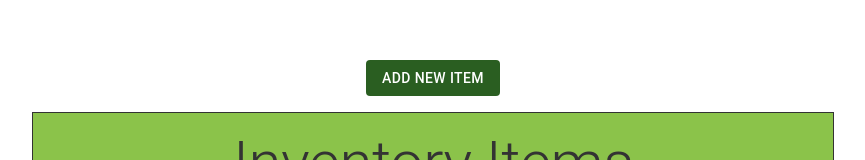
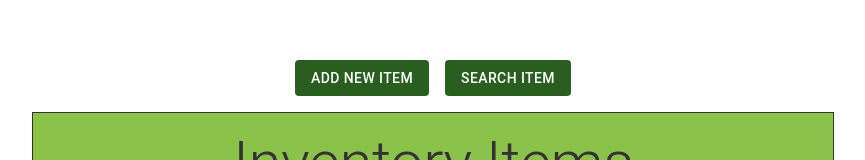
Before and after one commit to Jaehoonoo/stocked-in, a Next.js app: page / in a window 1280 px wide. Shown: the part 113-273 px from the top of the page, without its empty margins (207-1072 px from the left). Built offline with nearby package versions, Linux system fonts and the light colour scheme; no server answers; the database is empty.

Commit message:
Fixed delete confirmation functionality.

```diff
--- a/app/page.js
+++ b/app/page.js
@@ -9,7 +9,9 @@ export default function Home() {
   const [inventory, setInventory] = useState([])
   const [open, setOpen] = useState(false)
   const [itemName, setItemName] = useState('')
+
   const [deleteDialogOpen, setDeleteDialogOpen] = useState(false)
+  const [itemToDelete, setItemToDelete] = useState(null)
 
   const updateInventory = async () => {
     const snapshot = query(collection(firestore, 'inventory'));
@@ -24,16 +26,19 @@ export default function Home() {
     setInventory(inventoryList);
   }
 
-  const handleDeleteDialogOpen = async () => {
+  const handleDeleteDialogOpen = async (item) => {
+    setItemToDelete(item);
     setDeleteDialogOpen(true);
   }
 
-  const handleDeleteDialogClose = async () => {
+  const handleDeleteDialogClose = async (item) => {
     setDeleteDialogOpen(false);
+    setItemToDelete(null);
   }
 
   const deleteItem = async (item) => {
-    const docRef = doc(collection(firestore, 'inventory'), item);
+    if (!itemToDelete) return;
+    const docRef = doc(collection(firestore, 'inventory'), itemToDelete);
 
     try {
       // Delete the document from the collection
@@ -42,6 +47,7 @@ export default function Home() {
       await updateInventory();
       // Close the delete dialog
       setDeleteDialogOpen(false);
+      setItemToDelete(null);
     } catch (error) {
       console.error("Error deleting item: ", error);
     }
@@ -137,6 +143,8 @@ export default function Home() {
           </Stack>
         </Box>
       </Modal>
+
+      <Stack direction="row" spacing={2}>
         <Button
         variant="container"
         onClick={() => {
@@ -146,6 +154,18 @@ export default function Home() {
         >
           Add New Item
         </Button>
+
+        <Button
+        variant="container"
+        onClick={() => {
+          handleOpen()
+        }}
+        sx={{bgcolor:"#2A5E21", color: "white"}}
+        >
+          Search Item
+        </Button>
+      </Stack>
+
       <Box border ='1px solid #333'>
         <Box
         width='800px'
@@ -202,10 +222,9 @@ export default function Home() {
                 }}
                 sx={{ fontSize: '1.5rem', padding: '4px 4px', minWidth: '32px', height: '32px' }}
                 >+</Button>
-              </Stack>
 
                 {/* Delete confirmation */}
-              <Button variant="contained" onClick={handleDeleteDialogOpen}
+                <Button variant="contained" onClick={() => handleDeleteDialogOpen(name)}
                 sx={{ fontSize: '1.1rem', padding: '8px 8px', minWidth: '100px', minHeight: '48px' }}
                 >Delete</Button>
 
@@ -216,9 +235,10 @@ export default function Home() {
                   </DialogContent>
                   <DialogActions>
                     <Button onClick={handleDeleteDialogClose} color="primary">No</Button>
-                  <Button onClick={() => deleteItem(name)} color="secondary">Yes</Button>
+                    <Button onClick={deleteItem} color="secondary">Yes</Button>
                   </DialogActions>
                 </Dialog>
+              </Stack>
             </Box>
           ))
         }
```
Lines whose indentation alone changed are shown as unchanged.
